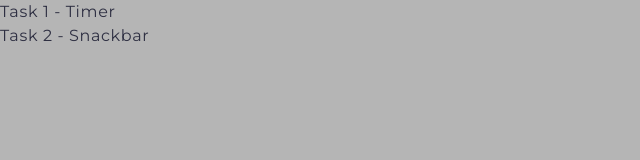
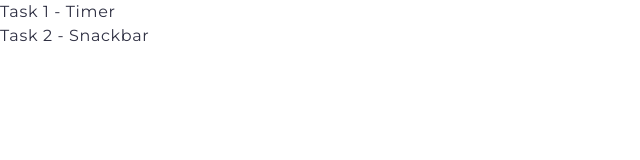
Before and after one commit to AnnaRybnikova/goit-js-hw-10, a website built with Vite: page src/index.html in a window 1280 px wide. Shown: the whole page, without its empty margins (0-640 px from the left). Built offline with nearby package versions, Linux system fonts and the light colour scheme.

Commit message:
background color fix

```diff
--- a/src/css/base.css
+++ b/src/css/base.css
@@ -16,7 +16,7 @@
     line-height: 150%;
 
     color: #2e2f42;
-    background-color: #B5B5B5;
+    background-color: #FFFFFF;
 
     font-synthesis: none;
     text-rendering: optimizeLegibility;
```
